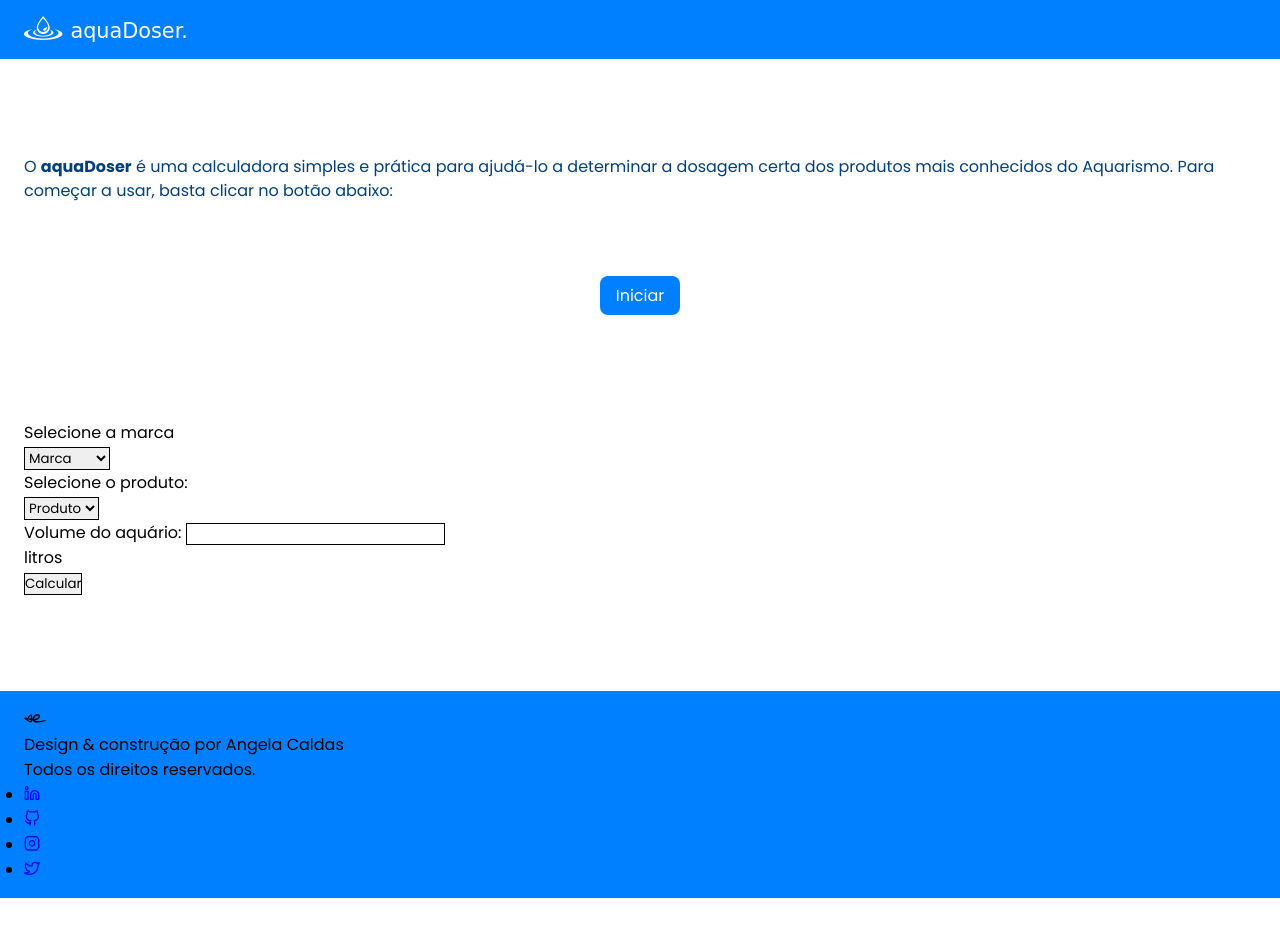
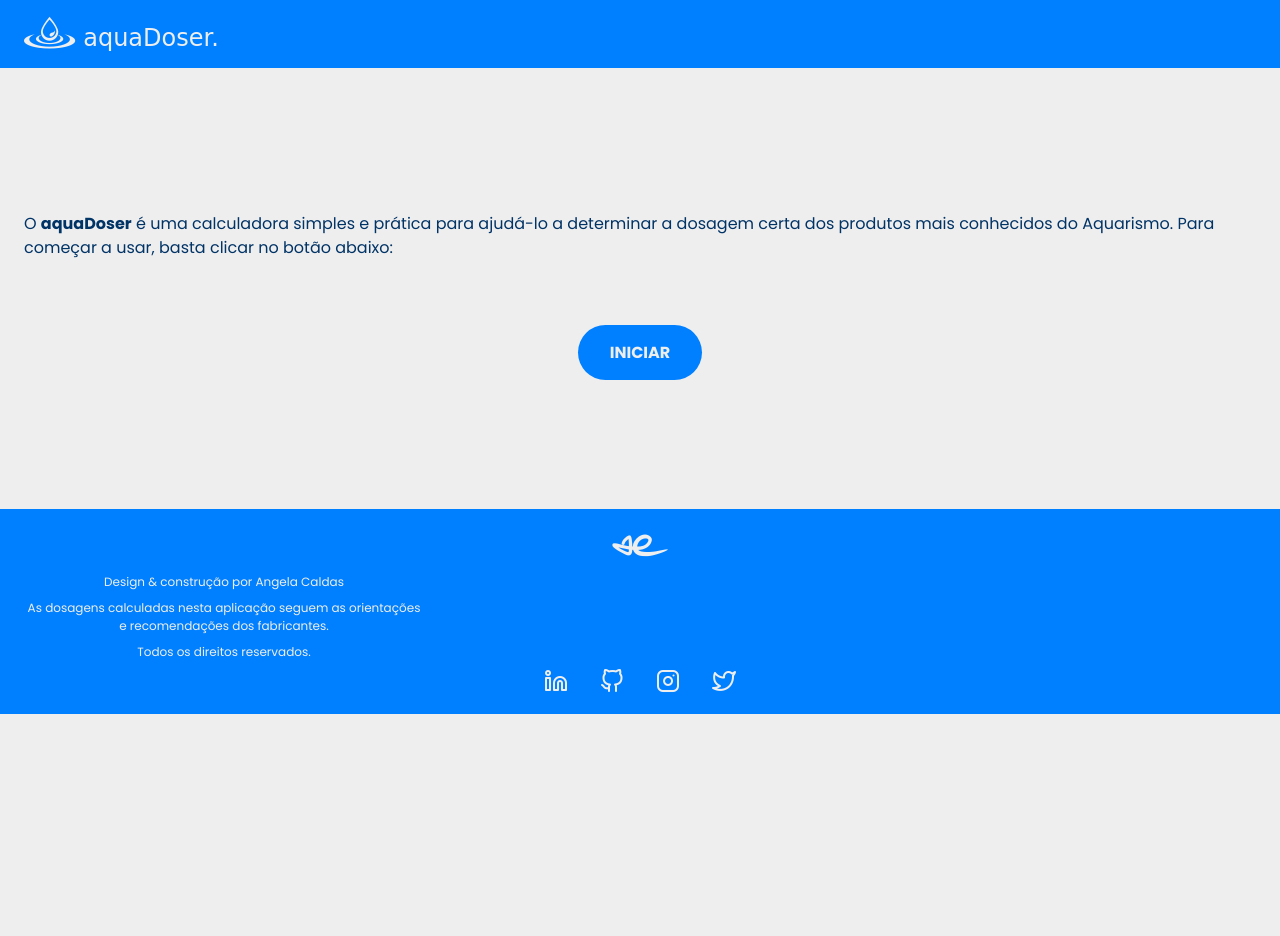
Before and after one commit to sucodelarangela/aquadoser, a plain HTML site: page index.html in a window 1280 px wide. After the commit the page ends 800 px from the top, so only its background shows below. Drawn offline with Linux system fonts and the light colour scheme; files whose address does not match are found by name; a web font is replaced by a local one.

Commit message:
Update styles

```diff
--- a/assets/styles/index.css
+++ b/assets/styles/index.css
@@ -4,6 +4,7 @@
   border: none;
   box-sizing: border-box;
   text-decoration: none;
+  list-style: none;
 }
 
 :root {
@@ -13,16 +14,22 @@
   /* colors */
   --hue: 210;
   --bg-color: hsl(var(--hue), 100%, 50%);
-  --font-color: hsl(var(--hue), 100%, 25%);
+  --font-color: hsl(var(--hue), 100%, 20%);
 }
 
 body {
   font-family: var(--body-font);
+  background-color: #eeeeee;
 }
 
 .container {
   padding: 1rem 1.5rem;
-  margin: 5rem 0;
+  margin: 8rem 0;
+}
+
+.grid {
+  display: grid;
+  gap: 2rem;
 }
 
 .header.container {
@@ -30,17 +37,17 @@ body {
   gap: 0.5rem;
   background: var(--bg-color);
   align-items: baseline;
-  color: white;
+  color: #eee;
   margin: 0;
 }
 
 .icon-aquadoser {
-  font-size: 1.5rem;
+  font-size: 2rem;
 }
 
 .app-name {
   font-family: var(--logo-font);
-  font-size: 1.3rem;
+  font-size: 1.5rem;
 }
 
 .text {
@@ -59,14 +66,42 @@ body {
 }
 
 .start a {
-  padding: 0.5rem 1rem;
-  border-radius: 0.5rem;
+  padding: 1rem 2rem;
+  border-radius: 2rem;
   background-color: var(--bg-color);
-  color: white;
+  color: #eee;
+  font-weight: bold;
+  text-transform: uppercase;
 }
 
-.start:hover {
-  opacity: 0.5; /* test */
+.start a:hover {
+  color: #eee;
+  background-color: var(--bg-color);
+  padding: 0.6rem 1.6rem;
+  border: 0.2rem solid #eee;
+  position: relative;
+  transition: border 0.2s;
+}
+
+.start a:hover::after {
+  content: '';
+  position: absolute;
+  background-color: var(--bg-color);
+  border-radius: 2rem;
+  top: -0.4rem;
+  bottom: -0.4rem;
+  left: -0.4rem;
+  right: -0.4rem;
+  z-index: -1;
+}
+
+.start a:active,
+.start a:active::after {
+  background-color: var(--font-color);
+}
+
+#calculator {
+  display: none;
 }
 
 select,
@@ -77,4 +112,50 @@ input {
 
 .footer {
   background: var(--bg-color);
+  color: #eee;
+  padding: 1rem 1.5rem;
 }
+
+.icon-logo {
+  font-size: 2.5rem;
+  color: #eee;
+}
+
+.brand a {
+  display: grid;
+  justify-content: center;
+  padding-bottom: 0.5rem;
+}
+
+.brand p {
+  font-size: 0.75rem;
+  text-align: center;
+  padding: 0 0 0.5rem;
+  max-width: 400px;
+}
+
+.footer .icon-logo {
+  text-align: center;
+}
+
+.social,
+.links {
+  justify-content: center;
+}
+
+.social ul,
+.links ul {
+  grid-auto-flow: column;
+  width: fit-content;
+}
+
+.social i,
+.links i {
+  font-size: 1.5rem;
+  color: #eee;
+}
+
+.footer i:hover {
+  color: var(--font-color);
+  transition: 0.2s;
+}
--- a/index.html
+++ b/index.html
@@ -33,7 +33,7 @@
           Aquarismo. Para começar a usar, basta clicar no botão abaixo:
         </p>
         <div class="start">
-          <a href="#">Iniciar</a>
+          <a href="">Iniciar</a>
         </div>
       </section>
 
@@ -81,15 +81,24 @@
     </main>
 
     <footer>
-      <div class="footer container">
+      <div class="footer">
         <div class="brand">
-          <i class="icon-logo"></i>
+          <a
+            href="https://angelacaldas-portfolio-2022.netlify.app/"
+            target="_blank"
+          >
+            <i class="icon-logo"></i>
+          </a>
           <!-- <img
             class="logowhite"
             src="images/logo_white.svg"
             alt="Logo da página"
           /> -->
           <p>Design & construção por Angela Caldas</p>
+          <p>
+            As dosagens calculadas nesta aplicação seguem as orientações e
+            recomendações dos fabricantes.
+          </p>
           <p>Todos os direitos reservados.</p>
         </div>
         <div class="social grid">
```
